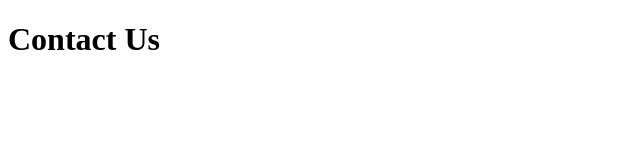
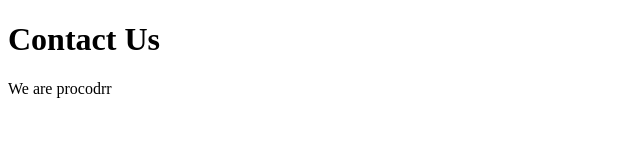
Before and after one commit to Rohitkumarsing/learning-git, a plain HTML site: page contact.html in a window 1280 px wide. Shown: the whole page, without its empty margins (0-640 px from the left). Drawn offline with Linux system fonts and the light colour scheme.

Commit message:
add our intro

```diff
--- a/contact.html
+++ b/contact.html
@@ -8,6 +8,7 @@
 </head>
 <body>
     <h1>Contact Us</h1>
+    <p>We are procodrr</p>
 
 </body>
 </html>
```
